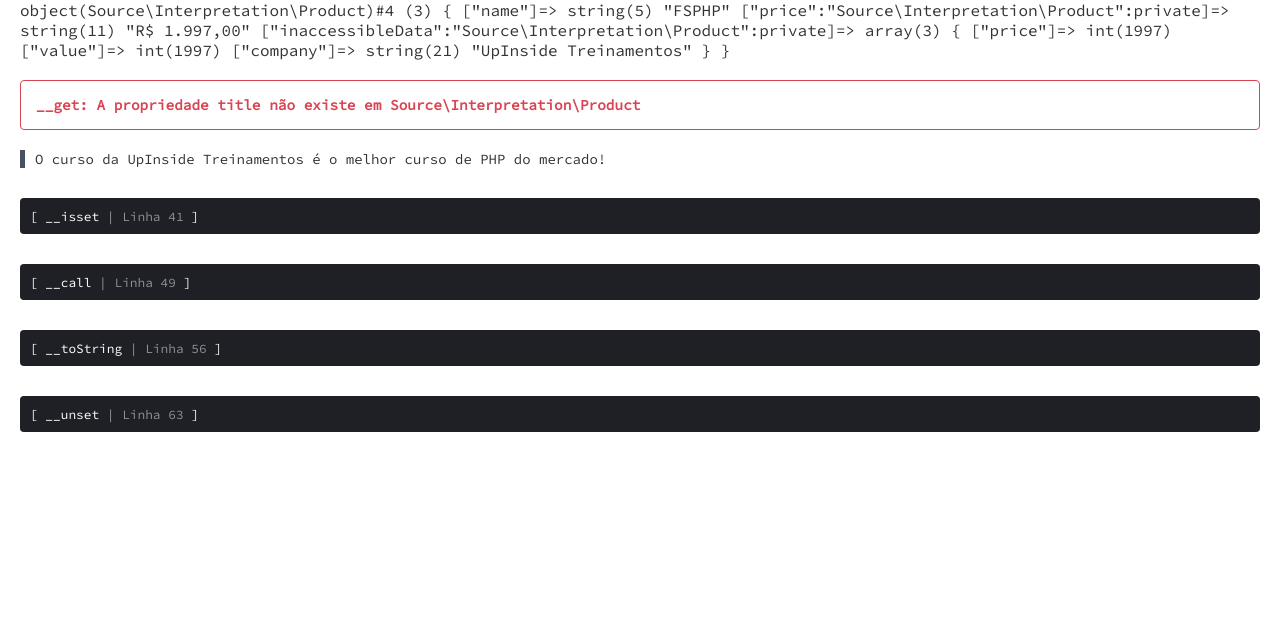
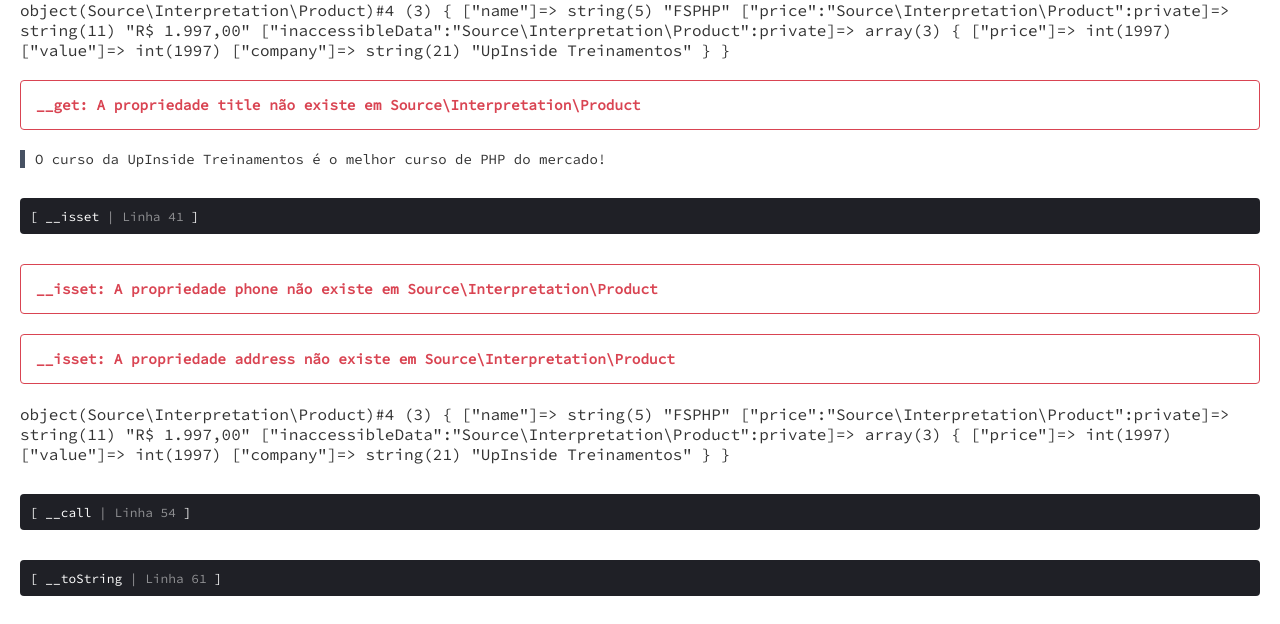
Before and after one commit to robsonvleite/FullStackPhpDeveloper, a PHP site: page / in a window 1280 px wide. Shown: the part 602-1226 px from the top of the page. Before the commit the page ends 1034 px from the top, so only its background shows below. Run offline with PHP 8.4, Linux system fonts and the light colour scheme.

Commit message:
Módulo04 - Interpretação e operações pt2(__isset)

```diff
--- a/Módulo04 - php orientado a objetos/04-06-interpretacao-e-operacoes-pt2/index.php
+++ b/Módulo04 - php orientado a objetos/04-06-interpretacao-e-operacoes-pt2/index.php
@@ -40,6 +40,11 @@ echo "<p>O curso {$fsphp->title} da {$fsphp->company} é o melhor curso de PHP d
  */
 fullStackPHPClassSession("__isset", __LINE__);
 
+isset($fsphp->name);
+isset($fsphp->phone);
+empty($fsphp->address);
+
+var_dump($fsphp);
 
 /*
  * [ call ] Executada automaticamente quando se tenta usar um método inacessível
--- a/Módulo04 - php orientado a objetos/04-06-interpretacao-e-operacoes-pt2/source/Interpretation/Product.php
+++ b/Módulo04 - php orientado a objetos/04-06-interpretacao-e-operacoes-pt2/source/Interpretation/Product.php
@@ -16,11 +16,16 @@ class Product
 
     public function __get($name)
     {
-        if(!empty($this->inaccessibleData[$name])) {
+        if (!empty($this->inaccessibleData[$name])) {
             return $this->inaccessibleData[$name];
         } else {
             $this->notFound(__FUNCTION__, $name);
         }
+    }
+
+    public function __isset($name)
+    {
+        $this->notFound(__FUNCTION__, $name);
     }
 
     public function handler($name, $price)
@@ -31,6 +36,6 @@ class Product
 
     public function notFound($method, $name)
     {
-        echo "<p class='trigger error'>{$method}: A propriedade {$name} não existe em ". __CLASS__ ."</p>";
+        echo "<p class='trigger error'>{$method}: A propriedade {$name} não existe em " . __CLASS__ . "</p>";
     }
 }
```
